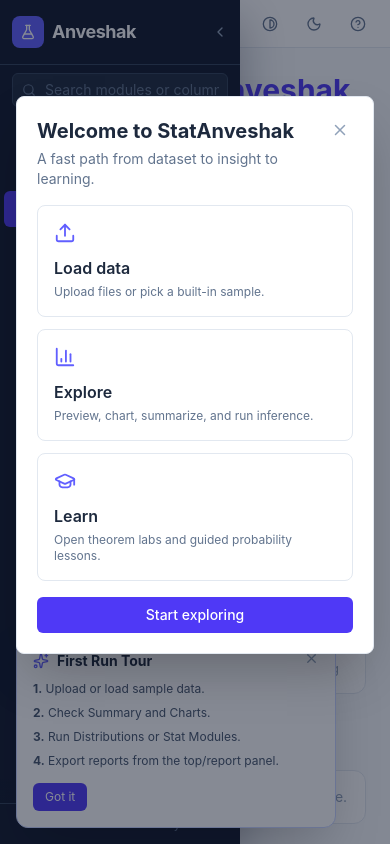
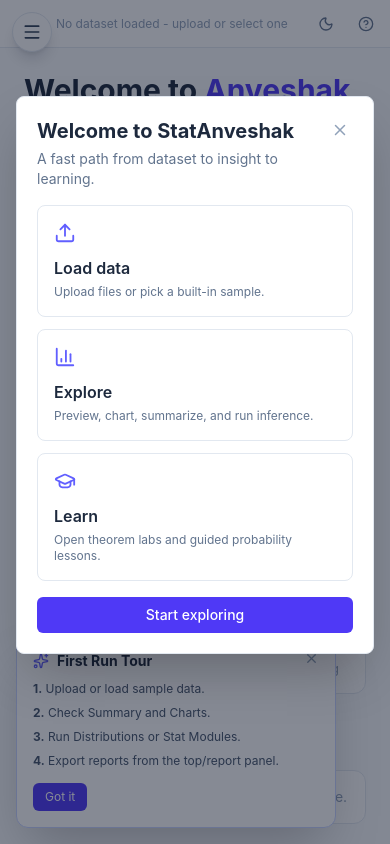
Before and after one commit to indianservers/StatAnveshak, a React (Vite) app: page / in a window 390 px wide. Built offline with nearby package versions, Linux system fonts and the light colour scheme.

Commit message:
Improve mobile navigation drawer

```diff
--- a/src/components/layout/Sidebar.tsx
+++ b/src/components/layout/Sidebar.tsx
@@ -1,4 +1,4 @@
-import { useMemo, useRef, useState } from 'react'
+import { Fragment, useEffect, useMemo, useRef, useState } from 'react'
 import { NavLink, useNavigate } from 'react-router-dom'
 import {
   Activity,
@@ -16,6 +16,7 @@
   GitFork,
   Home,
   Layers,
+  Menu,
   KeyRound,
   PieChart,
   Pin,
@@ -30,6 +31,7 @@
   TrendingUp,
   Upload,
   Code2,
+  X,
 } from 'lucide-react'
 import { useStore } from '../../store/useStore'
 
@@ -98,6 +100,26 @@
   const navRef = useRef<HTMLElement>(null)
   const navigate = useNavigate()
 
+  useEffect(() => {
+    const media = window.matchMedia('(max-width: 768px)')
+    if (media.matches && sidebarOpen) {
+      setSidebarOpen(false)
+    }
+  // Run only once so a user tap can reopen the drawer on mobile.
+  // eslint-disable-next-line react-hooks/exhaustive-deps
+  }, [])
+
+  useEffect(() => {
+    if (!sidebarOpen) return
+    const handleKeyDown = (event: KeyboardEvent) => {
+      if (event.key === 'Escape') {
+        setSidebarOpen(false)
+      }
+    }
+    window.addEventListener('keydown', handleKeyDown)
+    return () => window.removeEventListener('keydown', handleKeyDown)
+  }, [sidebarOpen, setSidebarOpen])
+
   const filteredGroups = useMemo(() => {
     const q = query.trim().toLowerCase()
     const groups = NAV_GROUPS.map((group) => ({
@@ -137,8 +159,34 @@
     next.focus()
   }
 
+  const closeMobileDrawer = () => {
+    if (window.matchMedia('(max-width: 768px)').matches) {
+      setSidebarOpen(false)
+    }
+  }
+
   return (
-    <aside
+    <Fragment>
+      {!sidebarOpen && (
+        <button
+          type="button"
+          onClick={() => setSidebarOpen(true)}
+          className="fixed left-3 top-3 z-50 flex h-10 w-10 items-center justify-center rounded-full border border-slate-200 bg-white text-slate-700 shadow-lg shadow-slate-900/15 transition-colors hover:bg-slate-50 md:hidden dark:border-slate-700 dark:bg-slate-900 dark:text-slate-100"
+          aria-label="Open menu"
+          title="Open menu"
+        >
+          <Menu size={20} />
+        </button>
+      )}
+      {sidebarOpen && (
+        <button
+          type="button"
+          className="fixed inset-0 z-40 block bg-slate-950/45 backdrop-blur-[1px] md:hidden"
+          onClick={() => setSidebarOpen(false)}
+          aria-label="Dismiss navigation overlay"
+        />
+      )}
+      <aside
       className={`app-sidebar flex flex-col bg-slate-900 text-slate-100 transition-all duration-200 ${
         sidebarOpen ? 'w-60' : 'w-14'
       } min-h-screen shrink-0`}
@@ -152,10 +200,18 @@
         )}
         <button
           onClick={() => setSidebarOpen(!sidebarOpen)}
-          className="ml-auto text-slate-400 hover:text-white"
+          className="ml-auto flex h-8 w-8 items-center justify-center rounded-md text-slate-400 hover:bg-slate-800 hover:text-white"
           title={sidebarOpen ? 'Collapse sidebar' : 'Expand sidebar'}
+          aria-label={sidebarOpen ? 'Close menu' : 'Expand sidebar'}
         >
-          {sidebarOpen ? <ChevronLeft size={16} /> : <ChevronRight size={16} />}
+          {sidebarOpen ? (
+            <>
+              <ChevronLeft size={16} className="hidden md:block" />
+              <X size={18} className="md:hidden" />
+            </>
+          ) : (
+            <ChevronRight size={16} />
+          )}
         </button>
       </div>
 
@@ -193,7 +249,14 @@
           <div className="mb-1">
             <p className="px-4 pt-3 pb-1 text-xs font-semibold uppercase tracking-widest text-slate-500">Pinned</p>
             {favoriteItems.map((item) => (
-              <SidebarLink key={item.to} item={item} sidebarOpen={sidebarOpen} pinned onPin={toggleFavoriteModule} />
+              <SidebarLink
+                key={item.to}
+                item={item}
+                sidebarOpen={sidebarOpen}
+                pinned
+                onPin={toggleFavoriteModule}
+                onNavigate={closeMobileDrawer}
+              />
             ))}
           </div>
         )}
@@ -209,6 +272,7 @@
                   onClick={() => {
                     setActiveDataset(dataset)
                     navigate('/data/preview')
+                    closeMobileDrawer()
                   }}
                   className="flex h-9 w-9 items-center justify-center rounded-md border border-slate-700 bg-slate-800 text-xs font-bold text-slate-300 hover:border-indigo-400 hover:text-white"
                   title={dataset.name}
@@ -230,11 +294,12 @@
             )}
             {group.items.map((item) => (
               <SidebarLink
-              key={`${group.label}-${item.to}-${item.label}`}
+                key={`${group.label}-${item.to}-${item.label}`}
                 item={item}
                 sidebarOpen={sidebarOpen}
                 pinned={favoriteModules.includes(item.to)}
                 onPin={toggleFavoriteModule}
+                onNavigate={closeMobileDrawer}
               />
             ))}
           </div>
@@ -247,6 +312,7 @@
         {sidebarOpen ? 'v1.0.0 - Browser Only' : ''}
       </div>
     </aside>
+    </Fragment>
   )
 }
 
@@ -255,11 +321,13 @@
   sidebarOpen,
   pinned,
   onPin,
+  onNavigate,
 }: {
   item: { to: string; icon: typeof Home; label: string }
   sidebarOpen: boolean
   pinned: boolean
   onPin: (path: string) => void
+  onNavigate: () => void
 }) {
   const Icon = item.icon
 
@@ -269,6 +337,7 @@
         data-sidebar-nav
         to={item.to}
         end={item.to === '/'}
+        onClick={onNavigate}
         title={!sidebarOpen ? item.label : undefined}
         className={({ isActive }) =>
           `flex min-w-0 flex-1 items-center gap-3 rounded-md px-3 py-2 text-sm transition-colors ${
--- a/src/components/layout/TopBar.tsx
+++ b/src/components/layout/TopBar.tsx
@@ -102,7 +102,7 @@
   const lastSavedLabel = lastSavedAt ? relativeTime(lastSavedAt) : null
 
   return (
-    <header className="h-12 bg-white dark:bg-slate-800 border-b border-slate-200 dark:border-slate-700 flex items-center px-4 gap-3 shrink-0">
+    <header className="h-12 bg-white dark:bg-slate-800 border-b border-slate-200 dark:border-slate-700 flex items-center gap-2 pl-14 pr-2 shrink-0 sm:gap-3 sm:pr-4 md:px-4">
       <div className="flex-1 flex items-center gap-2 text-sm text-slate-600 dark:text-slate-300 min-w-0">
         <nav className="hidden lg:flex items-center gap-1 text-xs min-w-0" aria-label="Breadcrumb">
           {breadcrumb.map((part, index) => (
@@ -151,7 +151,7 @@
             )}
           </div>
         ) : (
-          <span className="text-slate-400 text-xs">No dataset loaded - upload or select one</span>
+          <span className="truncate text-xs text-slate-400">No dataset loaded - upload or select one</span>
         )}
       </div>
 
@@ -259,10 +259,10 @@
       {activeDataset && (
         <button
           onClick={handleSave}
-          className="flex items-center gap-1.5 text-xs bg-indigo-600 hover:bg-indigo-700 text-white px-3 py-1.5 rounded-md transition-colors"
+          className="flex items-center gap-1.5 text-xs bg-indigo-600 hover:bg-indigo-700 text-white px-2.5 py-1.5 rounded-md transition-colors sm:px-3"
         >
           <Save size={12} />
-          Save
+          <span className="hidden sm:inline">Save</span>
         </button>
       )}
 
@@ -276,7 +276,7 @@
       <button
         onClick={zoomOut}
         disabled={zoomLevel <= 0.8}
-        className="w-8 h-8 flex items-center justify-center rounded-md text-slate-500 hover:bg-slate-100 disabled:opacity-40 dark:hover:bg-slate-700 transition-colors"
+        className="hidden h-8 w-8 items-center justify-center rounded-md text-slate-500 hover:bg-slate-100 disabled:opacity-40 dark:hover:bg-slate-700 transition-colors sm:flex"
         title="Zoom out"
       >
         <Minus size={16} />
@@ -294,7 +294,7 @@
       <button
         onClick={zoomIn}
         disabled={zoomLevel >= 1.5}
-        className="w-8 h-8 flex items-center justify-center rounded-md text-slate-500 hover:bg-slate-100 disabled:opacity-40 dark:hover:bg-slate-700 transition-colors"
+        className="hidden h-8 w-8 items-center justify-center rounded-md text-slate-500 hover:bg-slate-100 disabled:opacity-40 dark:hover:bg-slate-700 transition-colors sm:flex"
         title="Zoom in"
       >
         <Plus size={16} />
@@ -302,7 +302,7 @@
 
       <button
         onClick={toggleLargeText}
-        className={`w-8 h-8 flex items-center justify-center rounded-md transition-colors ${largeText ? 'bg-indigo-100 text-indigo-600 dark:bg-indigo-900/30 dark:text-indigo-300' : 'text-slate-500 hover:bg-slate-100 dark:hover:bg-slate-700'}`}
+        className={`hidden h-8 w-8 items-center justify-center rounded-md transition-colors sm:flex ${largeText ? 'bg-indigo-100 text-indigo-600 dark:bg-indigo-900/30 dark:text-indigo-300' : 'text-slate-500 hover:bg-slate-100 dark:hover:bg-slate-700'}`}
         title="Toggle larger base text"
       >
         <Type size={16} />
@@ -310,7 +310,7 @@
 
       <button
         onClick={toggleHighContrast}
-        className={`w-8 h-8 flex items-center justify-center rounded-md transition-colors ${highContrast ? 'bg-indigo-100 text-indigo-600 dark:bg-indigo-900/30 dark:text-indigo-300' : 'text-slate-500 hover:bg-slate-100 dark:hover:bg-slate-700'}`}
+        className={`hidden h-8 w-8 items-center justify-center rounded-md transition-colors sm:flex ${highContrast ? 'bg-indigo-100 text-indigo-600 dark:bg-indigo-900/30 dark:text-indigo-300' : 'text-slate-500 hover:bg-slate-100 dark:hover:bg-slate-700'}`}
         title="Toggle high contrast"
       >
         <Contrast size={16} />
--- a/src/index.css
+++ b/src/index.css
@@ -110,15 +110,22 @@
 
 @media (max-width: 768px) {
   .app-sidebar {
-    position: absolute;
-    z-index: 35;
-    height: 100vh;
-    max-width: min(85vw, 15rem);
-    box-shadow: 0 20px 45px rgba(15, 23, 42, 0.35);
+    position: fixed;
+    inset: 0 auto 0 0;
+    z-index: 50;
+    width: min(18rem, calc(100vw - 2rem)) !important;
+    height: 100dvh;
+    max-width: calc(100vw - 2rem);
+    box-shadow: 0 24px 60px rgba(15, 23, 42, 0.42);
   }
 
   .app-sidebar.w-14 {
-    max-width: 3.5rem;
+    width: 0 !important;
+    min-width: 0;
+    overflow: hidden;
+    transform: translateX(-100%);
+    visibility: hidden;
+    pointer-events: none;
     box-shadow: none;
   }
 
```
